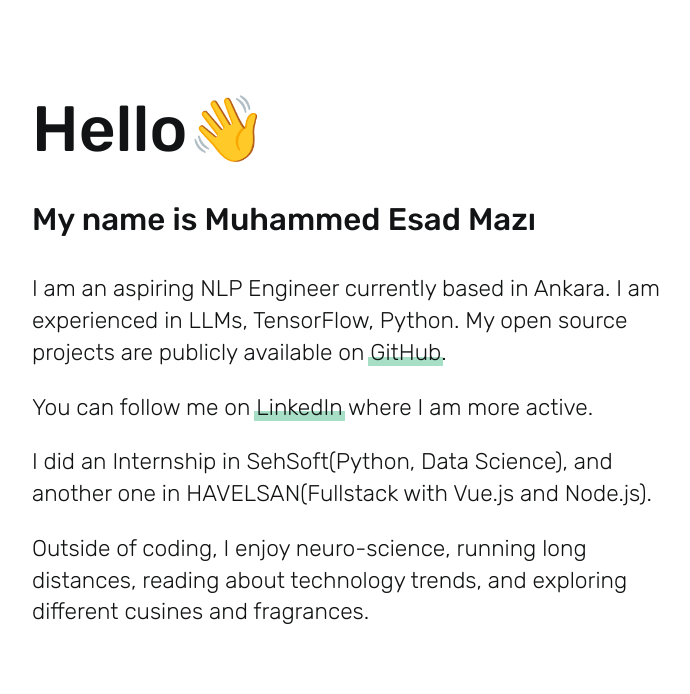
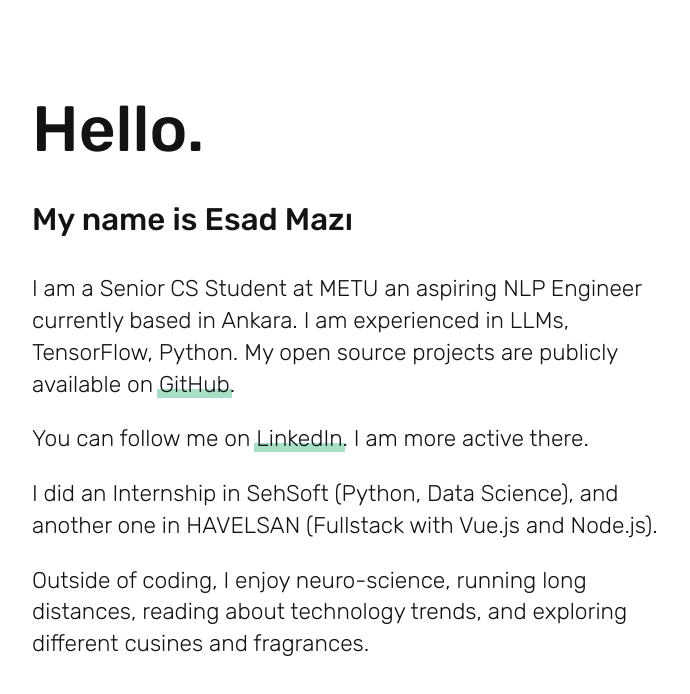
Before and after one commit to esadmazi/esadmazi.github.io, a plain HTML site: page index.html in a window 1280 px wide. Shown: the whole page, without its empty margins (104-794 px from the left). Drawn offline with Linux system fonts and the light colour scheme.

Commit message:
Update index.html

```diff
--- a/index.html
+++ b/index.html
@@ -4,7 +4,7 @@
   <head>
     <meta charset="utf-8" />
     <meta http-equiv="X-UA-Compatible" content="IE=edge" />
-    <title>Evan You</title>
+    <title>Esad Mazı</title>
     <meta name="viewport" content="width=device-width, initial-scale=1" />
     <link
       href="https://fonts.googleapis.com/css?family=Rubik:300,500,700"
@@ -54,20 +54,21 @@
     </style>
   </head>
   <body>
-    <h1>Hello👋</h1>
-    <p style="font-weight: 500; font-size: 2.2em">My name is Muhammed Esad Mazı</p>
+    <h1>Hello.</h1>
+    <p style="font-weight: 500; font-size: 2.2em">My name is Esad Mazı</p>
     <p>
-      I am an aspiring NLP Engineer currently based in Ankara. I am experienced in LLMs, TensorFlow, Python.
+      I am a Senior CS Student at METU an aspiring NLP Engineer currently based in Ankara.
+      I am experienced in LLMs, TensorFlow, Python.
       My open source projects are publicly available on
       <a href="https://github.com/esadmazi" target="_blank">GitHub</a>.
     </p>
     <p>
       You can follow me on
-      <a href="https://linkedin.com/esad-mazi" target="_blank">LinkedIn</a>
-      where I am more active.
+      <a href="https://linkedin.com/esad-mazi" target="_blank">LinkedIn</a>.
+      I am more active there.
     </p>
     <p>
-      I did an Internship in SehSoft(Python, Data Science), and another one in HAVELSAN(Fullstack with Vue.js and Node.js).
+      I did an Internship in SehSoft (Python, Data Science), and another one in HAVELSAN (Fullstack with Vue.js and Node.js).
     </p>
     <p>
       Outside of coding, I enjoy neuro-science, running long distances,
```
